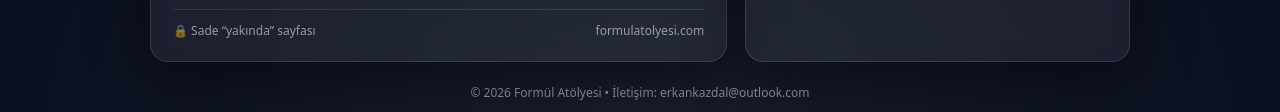
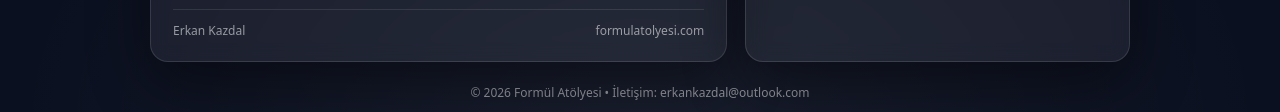
Before and after one commit to erkankazdal-py/formulatolyesi, a plain HTML site: page index.html in a window 1280 px wide. Shown: the part 670-782 px from the top of the page. Drawn offline with Linux system fonts and the light colour scheme.

Commit message:
Update index.html

```diff
--- a/index.html
+++ b/index.html
@@ -245,7 +245,7 @@
         </div>
 
         <div class="mini">
-          <span>🔒 Sade “yakında” sayfası</span>
+          <span>Erkan Kazdal</span></span>
           <span>formulatolyesi.com</span>
         </div>
       </div>
```
